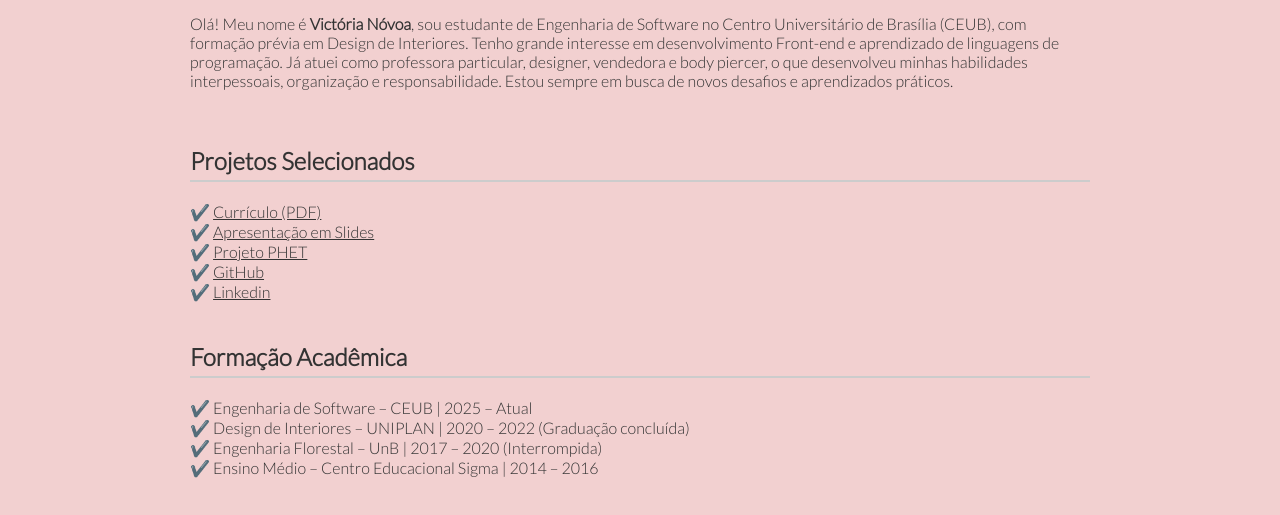
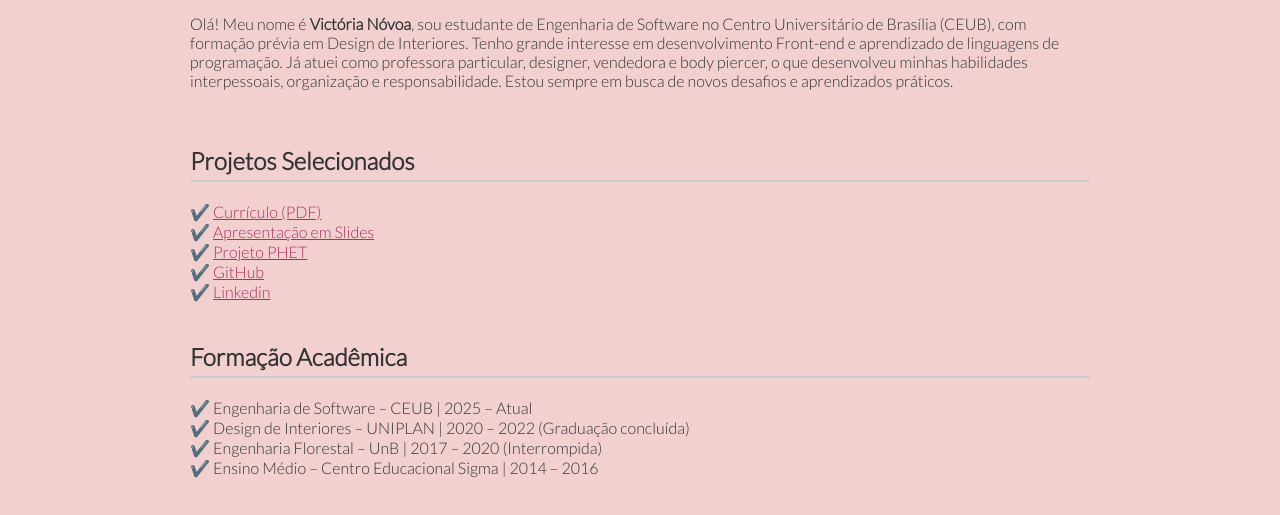
Before and after one commit to victorianovoa/portfolio_hub, a plain HTML site: page index.html in a window 1280 px wide. Shown: the part 193-708 px from the top of the page. Drawn offline with Linux system fonts and the light colour scheme; a script that the page names is missing.

Commit message:
Update style.css
com link

```diff
--- a/style.css
+++ b/style.css
@@ -64,3 +64,17 @@ footer {
   font-size: 14px;
   color: #555;
 }
+
+a {
+  color: #A83264;
+  text-decoration: underline;
+  transition: color 0.3s ease, text-shadow 0.3s ease, transform 0.3s ease;
+  font-weight: 500;
+}
+
+a:hover {
+  color: #FF4F79;
+  text-shadow: 0 0 8px #FF8AB0, 0 0 12px #FF8AB0;
+  transform: scale(1.06);
+  text-decoration: none;
+}
```
